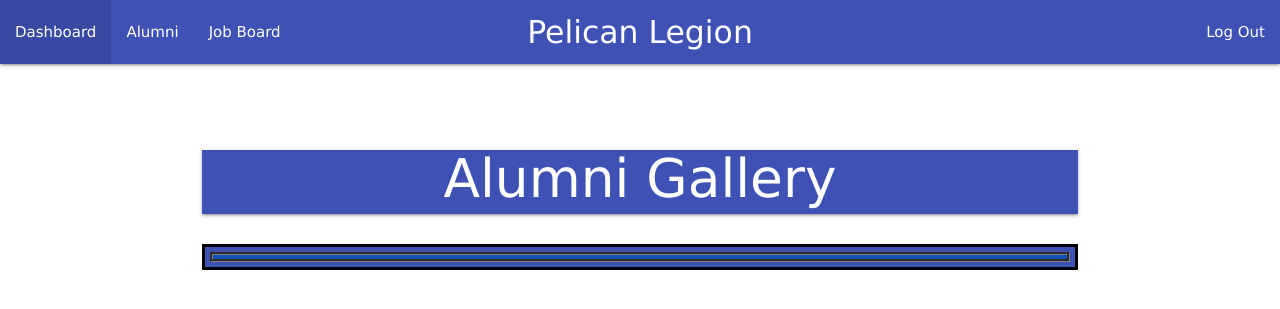
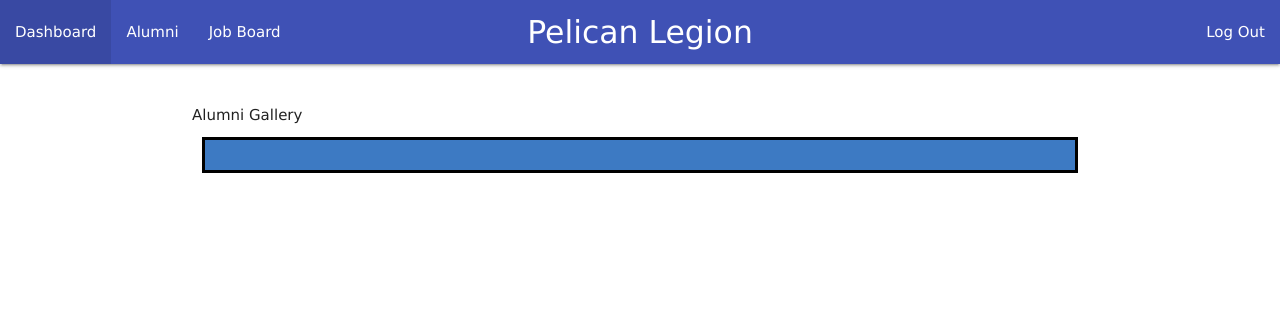
Before and after one commit to michelllle-liu/pelican-legion, a Flask app: page /alumni in a window 1280 px wide. Shown: the top 309 px of the page. Run offline with Flask 2, Linux system fonts and the light colour scheme; data that the repository does not hold is empty.

Commit message:
Edit alumni gallery header

```diff
--- a/App/templates/alumni.html
+++ b/App/templates/alumni.html
@@ -42,18 +42,15 @@ button:hover {
       <!--INSERT CONTENT UNDER CLASS: "FIGURE"-->
 
        <!--"VIEW BUTTON AVAILABLE - onclick attribute can be filled out"-->
+
+  <div class="header">
+    Alumni Gallery
+  </div>
+
    <div class="gallery-container">
+       <div class="gallery">
 
-    <div class="job-navbar" style="padding-bottom: 30px;">
-        <nav class="indigo" id="nav-job">
-            <h2 style="text-align:center">Alumni Gallery</h2>
-        </nav>
-     </div>
-
-
-       <div class="gallery indigo">
-
-           <div class="gallery row">
+           <div class="g row">
 
                 {% block layout %}
 
```
